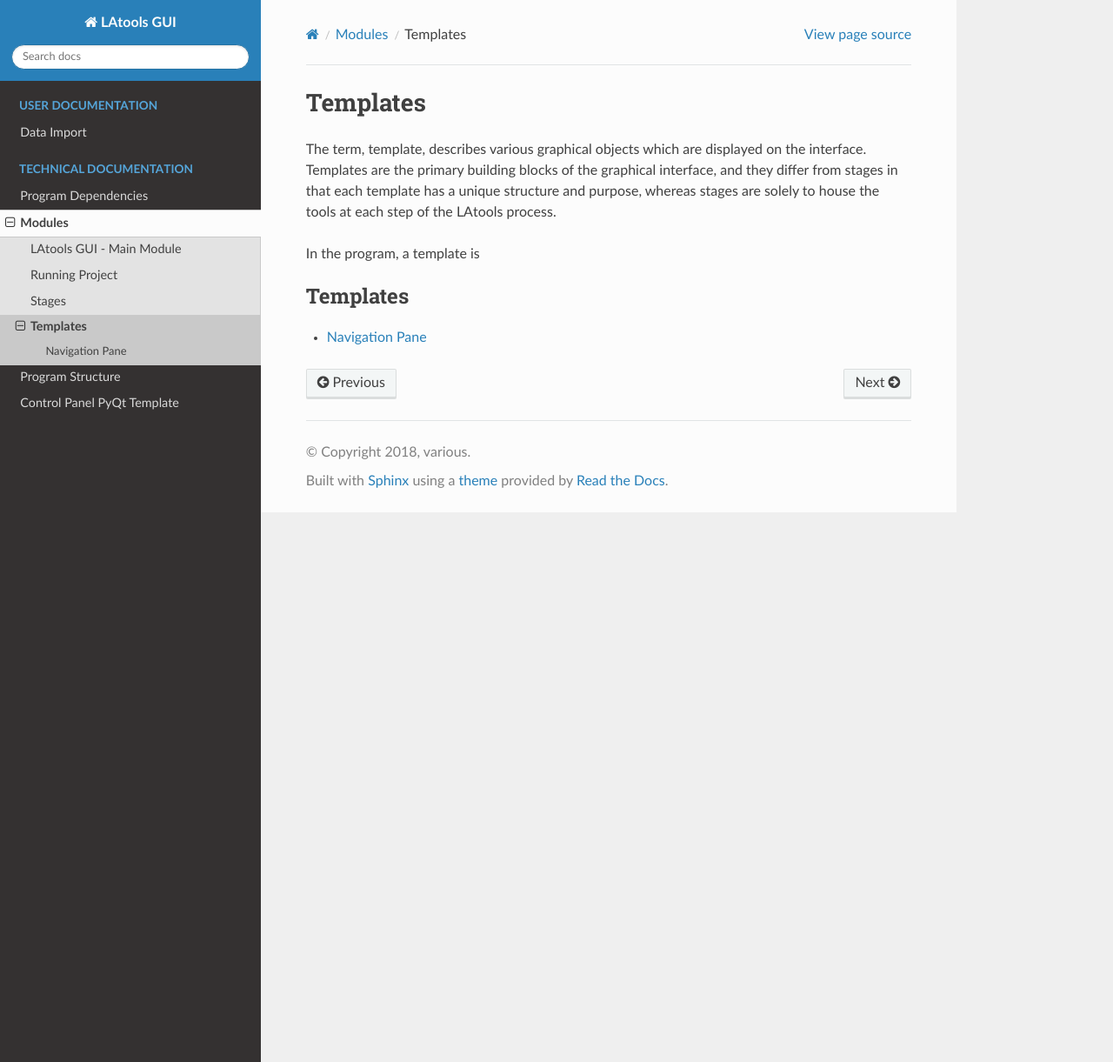
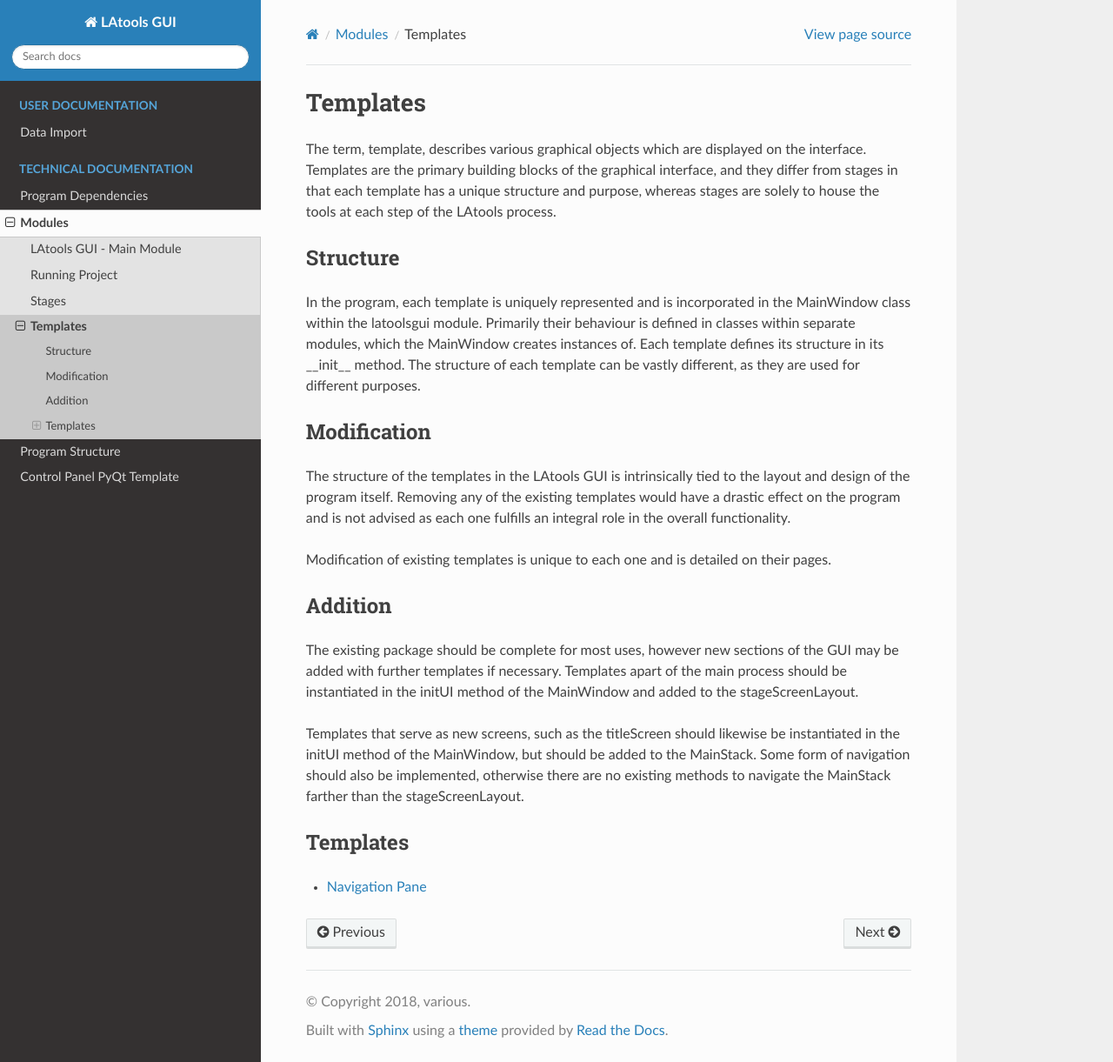
Before and after one commit to oscarbranson/latools_gui, a Sphinx documentation site: the page built from docs/source/backend/modules/templates.rst, in a window 1280 px wide and 1221 px high. Shown: the whole window at 87% size. Built offline with Sphinx 7.4.7 and the Read the Docs theme 2.0.0, drawn with Linux system fonts in a browser that asks for light colours.

Commit message:
Fleshed out stage and template documentation with guides on modification and structure.

```diff
--- a/docs/source/backend/modules/templates.rst
+++ b/docs/source/backend/modules/templates.rst
@@ -6,12 +6,43 @@ The term, template, describes various graphical objects which are displayed on t
 primary building blocks of the graphical interface, and they differ from stages in that each template has a unique
 structure and purpose, whereas stages are solely to house the tools at each step of the LAtools process.
 
-In the program, a template is
 
+Structure
+==================================
+
+In the program, each template is uniquely represented and is incorporated in the MainWindow class within
+the latoolsgui module. Primarily their behaviour is defined in classes within separate modules, which the
+MainWindow creates instances of. Each template defines its structure in its __init__ method. The structure
+of each template can be vastly different, as they are used for different purposes.
+
+
+Modification
+==================================
+
+The structure of the templates in the LAtools GUI is intrinsically tied to the layout and design of the program
+itself. Removing any of the existing templates would have a drastic effect on the program and is not advised as each
+one fulfills an integral role in the overall functionality.
+
+Modification of existing templates is unique to each one and is detailed on their pages.
+
+
+Addition
+==================================
+
+The existing package should be complete for most uses, however new sections of the GUI may be added with further
+templates if necessary. Templates apart of the main process should be instantiated in the initUI method of the
+MainWindow and added to the stageScreenLayout.
+
+Templates that serve as new screens, such as the titleScreen should likewise be instantiated in the initUI method
+of the MainWindow, but should be added to the MainStack. Some form of navigation should also be implemented,
+otherwise there are no existing methods to navigate the MainStack farther than the stageScreenLayout.
+
+
+Templates
+==================================
 
 .. toctree::
    :glob:
    :maxdepth: 1
-   :caption: Templates
 
    ./template_documents/*
```
Also changed, not shown: docs/source/backend/modules/stages.rst (+31 -2 lines).
